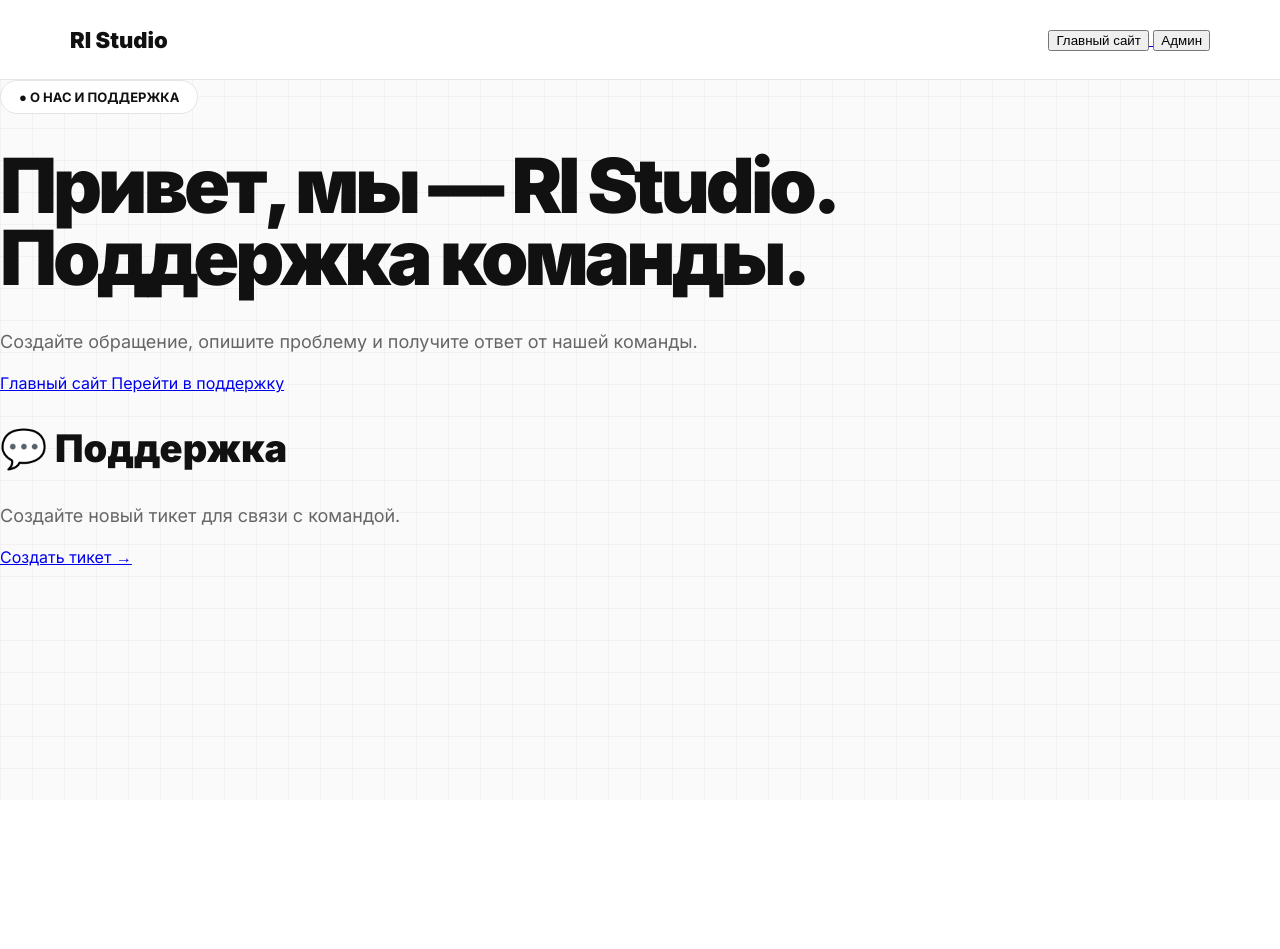
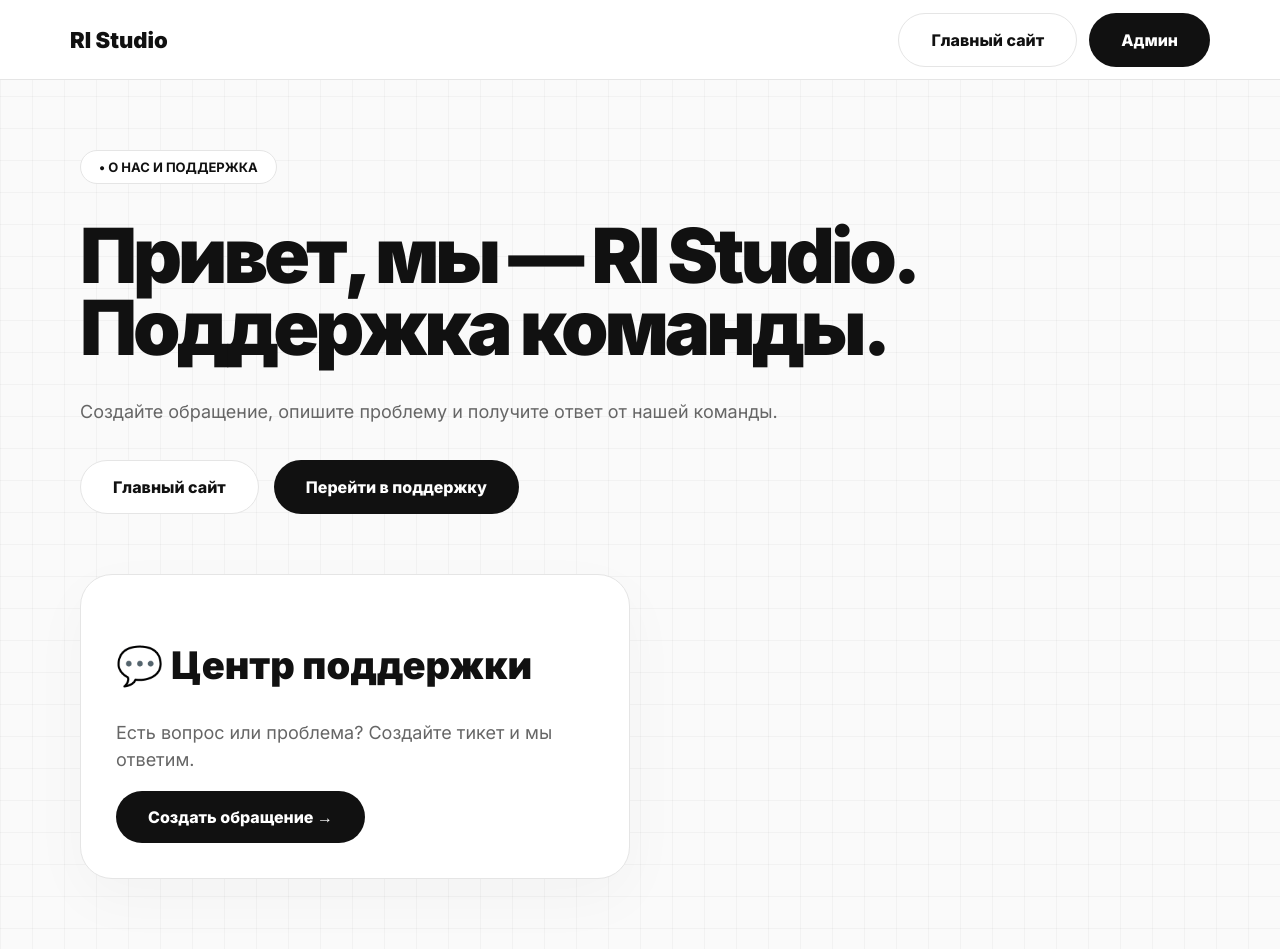
Before and after one commit to geminiappa/ri-studio-support, a Flask app: page / in a window 1280 px wide. Before the commit the page ends 800 px from the top, so only its background shows below. Run offline with Flask 3, Linux system fonts and the light colour scheme; some libraries are stand-ins or nearby versions.

Commit message:
Update index.html

```diff
--- a/templates/index.html
+++ b/templates/index.html
@@ -1,16 +1,15 @@
 <!DOCTYPE html>
-
-<html>
+<html lang="ru">
 
 <head>
 
-<title>
-RI Studio Support
-</title>
+<meta charset="UTF-8">
 
+<meta name="viewport" content="width=device-width, initial-scale=1.0">
 
-<link rel="stylesheet" href="{{ url_for('static', filename='style.css') }}">
+<title>RI Studio Support</title>
 
+<link rel="stylesheet" href="/static/style.css">
 
 </head>
 
@@ -18,41 +17,26 @@ RI Studio Support
 <body>
 
 
-
 <header class="header">
 
 
 <div class="logo">
-
 RI Studio
-
 </div>
 
 
-
-<div class="nav">
+<div class="header-actions">
 
 
-<a href="https://ri-studio-games.onrender.com/" target="_blank">
-
-<button>
-
+<a class="btn btn-light"
+href="https://ri-studio-games.onrender.com/">
 Главный сайт
-
-</button>
-
 </a>
 
 
-
-<a href="/admin/login">
-
-<button>
-
+<a class="btn"
+href="/admin/login">
 Админ
-
-</button>
-
 </a>
 
 
@@ -65,19 +49,15 @@ RI Studio
 
 
 
-
-
-<section class="hero">
+<main class="container fade">
 
 
 
 <div class="badge">
 
-● О НАС И ПОДДЕРЖКА
+• О НАС И ПОДДЕРЖКА
 
 </div>
-
-
 
 
 
@@ -92,25 +72,21 @@ RI Studio
 
 
 
-
 <p>
 
-Создайте обращение, опишите проблему и получите ответ от нашей команды.
+Создайте обращение, опишите проблему
+и получите ответ от нашей команды.
 
 </p>
 
 
 
 
+<div class="actions">
 
 
-<div class="buttons">
-
-
-
-<a href="https://ri-studio-games.onrender.com/"
-
-class="secondary">
+<a class="btn btn-light"
+href="https://ri-studio-games.onrender.com/">
 
 Главный сайт
 
@@ -118,16 +94,12 @@ class="secondary">
 
 
 
-
-
-<a href="/create"
-
-class="primary">
+<a class="btn"
+href="/create">
 
 Перейти в поддержку
 
 </a>
-
 
 
 </div>
@@ -138,12 +110,13 @@ class="primary">
 
 
 
-<div class="support">
+<section class="card support-card">
+
 
 
 <h2>
 
-💬 Поддержка
+💬 Центр поддержки
 
 </h2>
 
@@ -151,26 +124,21 @@ class="primary">
 
 <p>
 
-Создайте новый тикет для связи с командой.
+Есть вопрос или проблема?
+
+Создайте тикет и мы ответим.
 
 </p>
 
 
 
-<a href="/create"
 
-class="primary">
+<a class="btn"
+href="/create">
 
-Создать тикет →
+Создать обращение →
 
 </a>
-
-
-
-</div>
-
-
-
 
 
 
@@ -181,6 +149,9 @@ class="primary">
 
 
 
+</main>
+
+
 </body>
 
 </html>
```
